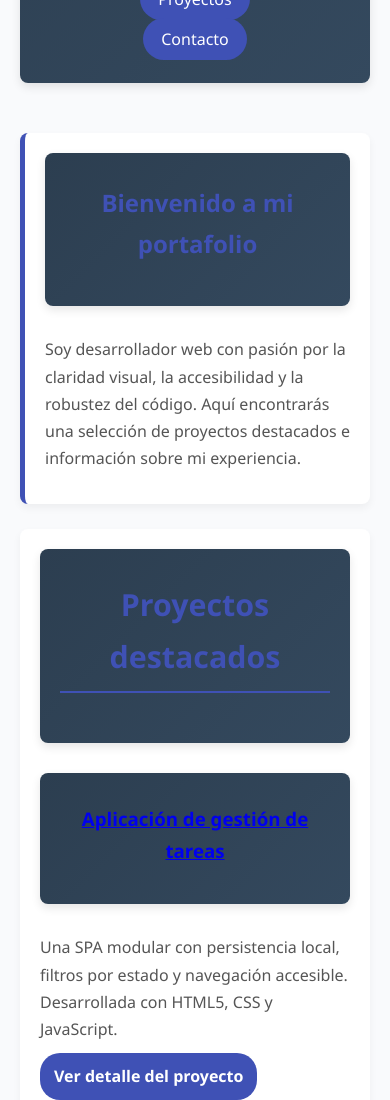
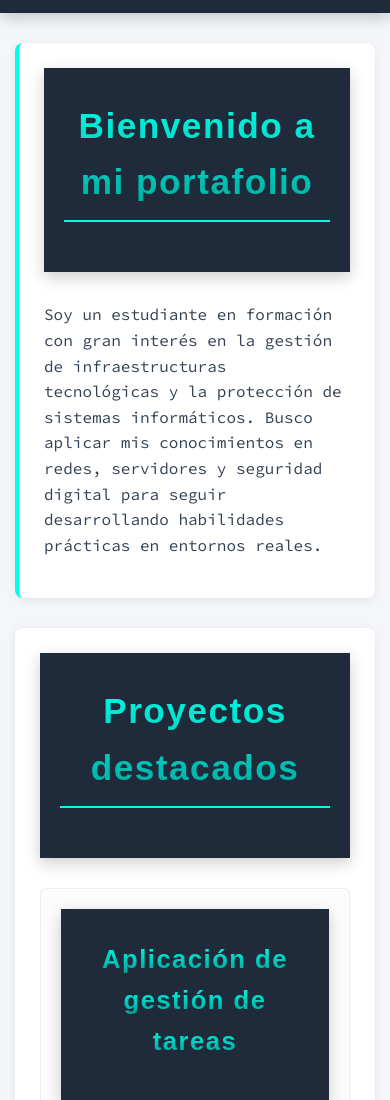
Before and after one commit to ITB2526-EduardoPerales/TA05-WEB, a plain HTML site: page index.html in a window 390 px wide. Shown: the part 320-1420 px from the top of the page. Drawn offline with Linux system fonts and the light colour scheme; a web font is replaced by a local one.

Commit message:
index 1.0

```diff
--- /dev/null
+++ b/css/style.css
@@ -0,0 +1,220 @@
+* {
+  margin: 0;
+  padding: 0;
+  box-sizing: border-box;
+}
+
+body {
+  font-family: 'Source Code Pro', monospace;
+  line-height: 1.6;
+  background-color: #f4f6f9;
+  color: #334054;
+  padding: 0;
+  min-height: 100vh;
+}
+
+header {
+  background: #1f2a3a;
+  color: #e0e6f0;
+  padding: 30px 20px;
+  margin-bottom: 30px;
+  text-align: center;
+  box-shadow: 0 5px 15px rgba(0, 0, 0, 0.2);
+}
+
+.logo-titulo {
+  display: flex;
+  flex-direction: column;
+  align-items: center;
+  gap: 12px;
+  margin-bottom: 20px;
+}
+
+.logo {
+  height: 100px;
+  width: auto;
+  border-radius: 50%;
+  box-shadow: 0 0 15px rgba(0, 255, 231, 0.7);
+}
+
+header h1, aside header h2, main section h2, article header h3 {
+  font-family: 'Jersey 15', sans-serif;
+  letter-spacing: 1.5px;
+}
+
+header h1 {
+  font-size: 3.5em;
+  text-transform: uppercase;
+}
+
+aside header h2,
+main section:last-of-type h2 {
+  font-size: 2.2em;
+  margin-bottom: 20px;
+  text-align: center;
+
+  background: linear-gradient(180deg, #00ffe7 0%, #00a299 100%);
+  -webkit-background-clip: text;
+  -webkit-text-fill-color: transparent;
+  background-clip: text;
+  color: #00a299;
+
+  border-bottom: 2px solid #00ffe7;
+  padding-bottom: 10px;
+}
+
+article header h3 {
+  font-size: 1.6em;
+  margin-bottom: 10px;
+}
+
+article header h3 a {
+  background: linear-gradient(180deg, #00ffe7 0%, #00a299 100%);
+  -webkit-background-clip: text;
+  -webkit-text-fill-color: transparent;
+  background-clip: text;
+  color: #00a299;
+
+  text-decoration: none;
+  transition: opacity 0.3s ease;
+}
+
+article header h3 a:hover {
+  opacity: 0.8;
+}
+
+header nav ul {
+  list-style: none;
+  display: flex;
+  justify-content: center;
+  gap: 20px;
+  margin-top: 20px;
+}
+
+header nav a {
+  background-image: linear-gradient(135deg, #00ffe7 0%, #00a299 100%);
+  color: #1f2a3a;
+  padding: 10px 18px;
+  border-radius: 4px;
+  text-decoration: none;
+  font-weight: 500;
+  transition: all 0.3s cubic-bezier(0.25, 0.8, 0.25, 1);
+  box-shadow: 0 4px 10px rgba(0, 255, 231, 0.4);
+}
+
+header nav a:hover {
+  filter: brightness(1.2);
+  transform: translateY(-2px);
+  box-shadow: 0 6px 14px rgba(0, 255, 231, 0.6);
+}
+
+main {
+  display: grid;
+  grid-template-columns: 1fr 3fr;
+  gap: 30px;
+  max-width: 1200px;
+  margin: 0 auto;
+  padding: 0 20px 30px;
+}
+
+aside {
+  background-color: #ffffff;
+  border-left: 4px solid #00ffe7;
+  padding: 25px;
+  border-radius: 8px;
+  box-shadow: 0 2px 10px rgba(0, 0, 0, 0.08);
+  align-self: start;
+}
+
+aside p {
+  margin-bottom: 15px;
+  color: #334054;
+}
+
+main section:last-of-type {
+  background-color: #ffffff;
+  padding: 25px;
+  border-radius: 8px;
+  box-shadow: 0 2px 10px rgba(0, 0, 0, 0.08);
+}
+
+.project-list {
+  display: block;
+}
+
+article {
+  width: 100%;
+  margin-bottom: 20px;
+  padding: 20px;
+  border: 1px solid #eee;
+  border-radius: 6px;
+  transition: transform 0.3s ease, box-shadow 0.3s ease;
+  background-color: #fcfcfc;
+}
+
+article:hover {
+  transform: translateY(-5px);
+  box-shadow: 0 10px 20px rgba(0, 255, 231, 0.15);
+}
+
+article p {
+  margin: 10px 0 15px;
+  color: #555;
+  font-size: 0.95em;
+}
+
+article footer a {
+  display: inline-block;
+  background-image: linear-gradient(135deg, #00ffe7 0%, #00a299 100%);
+  color: #1f2a3a;
+  padding: 8px 16px;
+  border-radius: 4px;
+  text-decoration: none;
+  font-weight: bold;
+  transition: all 0.3s ease;
+  font-size: 0.9em;
+  box-shadow: 0 2px 5px rgba(0, 255, 231, 0.3);
+}
+
+article footer a:hover {
+  filter: brightness(1.2);
+  transform: translateY(-2px);
+  box-shadow: 0 4px 10px rgba(0, 255, 231, 0.5);
+}
+
+body > footer {
+  margin-top: 40px;
+  padding: 20px;
+  background: #1f2a3a;
+  color: #e0e6f0;
+  text-align: center;
+}
+
+@media (max-width: 900px) {
+  main {
+    grid-template-columns: 1fr;
+  }
+}
+
+@media (max-width: 768px) {
+  main {
+    padding: 0 15px 30px;
+  }
+
+  header nav ul {
+    flex-direction: column;
+    gap: 10px;
+  }
+
+  .logo {
+    height: 80px;
+  }
+
+  header h1 {
+    font-size: 2.5em;
+  }
+
+  article {
+    width: 100%;
+  }
+}
--- a/index.html
+++ b/index.html
@@ -4,14 +4,13 @@
   <meta charset="UTF-8">
   <title>Portafolio de Eduardo</title>
   <meta name="viewport" content="width=device-width, initial-scale=1">
-  <link rel="stylesheet" href="style.css">
-  <link href="https://fonts.googleapis.com/css2?family=Montserrat:wght@400;700&family=Open+Sans:wght@400;600&display=swap" rel="stylesheet">
-
+  <link rel="stylesheet" href="css/style.css">
+  <link href="https://fonts.googleapis.com/css2?family=Jersey+15&family=Source+Code+Pro:wght@400;500;700&display=swap" rel="stylesheet">
 </head>
 <body>
 <header>
   <div class="logo-titulo">
-    <img src="logo.png" alt="Logo de Eduardo" class="logo">
+    <img src="img/logo1.png" alt="Logo de Eduardo" class="logo">
     <h1>Portafolio</h1>
   </div>
   <nav>
@@ -23,13 +22,13 @@
   </nav>
 </header>
 
-
   <main>
     <aside>
       <header>
         <h2>Bienvenido a mi portafolio</h2>
       </header>
-      <p>Soy desarrollador web con pasión por la claridad visual, la accesibilidad y la robustez del código. Aquí encontrarás una selección de proyectos destacados e información sobre mi experiencia.</p>
+      <p> Soy un estudiante en formación con gran interés en la gestión de infraestructuras tecnológicas y la protección de sistemas informáticos.
+          Busco aplicar mis conocimientos en redes, servidores y seguridad digital para seguir desarrollando habilidades prácticas en entornos reales.</p>
     </aside>
 
     <section>
@@ -37,6 +36,7 @@
         <h2>Proyectos destacados</h2>
       </header>
 
+      <div class="project-list">
         <article>
           <header>
             <h3><a href="proyecto1.html">Aplicación de gestión de tareas</a></h3>
@@ -51,11 +51,12 @@
           <header>
             <h3><a href="proyecto2.html">Sistema de reporte de incidencias</a></h3>
           </header>
-        <p>Herramienta robusta para registrar, exportar y visualizar incidencias con interfaz de terminal interactiva y exportación JSON/XML.</p>
+          <p>Herramienta para registrar, exportar y visualizar incidencias con interfaz de terminal interactiva y exportación JSON/XML.</p>
           <footer>
             <a href="proyecto2.html">Ver detalle del proyecto</a>
           </footer>
         </article>
+      </div>
     </section>
   </main>
 
--- a/style.css
+++ /dev/null
@@ -1,218 +0,0 @@
-* {
-  margin: 0;
-  padding: 0;
-  box-sizing: border-box;
-}
-
-body {
-  font-family: 'Segoe UI', sans-serif;
-  line-height: 1.7;
-  background-color: #f9fafc;
-  color: #2c3e50;
-  padding: 20px;
-}
-
-/* Encabezado */
-header {
-  background: linear-gradient(135deg, #2c3e50, #34495e);
-  color: #fff;
-  padding: 30px 20px;
-  margin-bottom: 30px;
-  text-align: center;
-  border-radius: 8px;
-  box-shadow: 0 4px 10px rgba(0,0,0,0.1);
-}
-
-.logo-titulo {
-  display: flex;
-  flex-direction: column;
-  align-items: center;
-  gap: 12px;
-  margin-bottom: 20px;
-}
-
-.logo {
-  height: 120px;
-  width: auto;
-}
-
-header h1 {
-  font-size: 2.4em;
-  letter-spacing: 1px;
-}
-
-/* Navegación */
-header nav ul {
-  list-style: none;
-  display: flex;
-  justify-content: center;
-  gap: 25px;
-  margin-top: 15px;
-}
-
-header nav a {
-  background-color: #3f51b5;
-  color: #fff;
-  padding: 10px 18px;
-  border-radius: 25px;
-  text-decoration: none;
-  font-weight: 500;
-  transition: all 0.3s ease;
-}
-
-header nav a:hover {
-  background-color: #1abc9c;
-  transform: translateY(-2px);
-}
-
-/* Layout principal */
-main {
-  display: flex;
-  gap: 25px;
-  flex-wrap: wrap;
-}
-
-/* Aside */
-aside {
-  flex: 1;
-  background-color: #ffffff;
-  border-left: 5px solid #3f51b5;
-  padding: 20px;
-  border-radius: 8px;
-  box-shadow: 0 4px 8px rgba(0,0,0,0.05);
-}
-
-aside header h2 {
-  color: #3f51b5;
-  margin-bottom: 12px;
-}
-
-aside p {
-  margin-bottom: 12px;
-  color: #555;
-}
-
-/* Sección proyectos */
-main section:last-of-type {
-  flex: 3;
-  background-color: #ffffff;
-  padding: 20px;
-  border-radius: 8px;
-  box-shadow: 0 4px 8px rgba(0,0,0,0.05);
-}
-
-main section:last-of-type h2 {
-  color: #3f51b5;
-  font-size: 1.9em;
-  font-weight: bold;
-  text-align: center;
-  margin-bottom: 20px;
-  border-bottom: 2px solid #3f51b5;
-  padding-bottom: 8px;
-}
-
-/* Artículos */
-article {
-  margin-bottom: 25px;
-  padding-bottom: 15px;
-  border-bottom: 1px solid #eee;
-}
-
-article header h3 {
-  color: #2c3e50;
-  margin-bottom: 8px;
-}
-
-article p {
-  margin: 10px 0;
-  color: #555;
-}
-
-article footer a {
-  display: inline-block;
-  background-color: #3f51b5;
-  color: #fff;
-  padding: 10px 14px;
-  border-radius: 20px;
-  text-decoration: none;
-  font-weight: bold;
-  transition: all 0.3s ease;
-}
-
-article footer a:hover {
-  background-color: #1abc9c;
-  transform: translateY(-2px);
-}
-
-/* Botones */
-button {
-  background-color: #3f51b5;
-  color: #fff;
-  border: none;
-  padding: 12px 18px;
-  border-radius: 25px;
-  cursor: pointer;
-  font-weight: bold;
-  transition: all 0.3s ease;
-}
-
-button:hover {
-  background-color: #1abc9c;
-  transform: translateY(-2px);
-}
-
-/* Formularios */
-form {
-  background-color: #ffffff;
-  padding: 20px;
-  border-radius: 8px;
-  box-shadow: 0 4px 8px rgba(0,0,0,0.05);
-  margin-top: 25px;
-}
-
-form label {
-  display: block;
-  margin-bottom: 6px;
-  font-weight: bold;
-  color: #2c3e50;
-}
-
-form input, form textarea {
-  width: 100%;
-  padding: 10px;
-  margin-bottom: 12px;
-  border: 1px solid #ccc;
-  border-radius: 6px;
-  transition: border-color 0.3s ease;
-}
-
-form input:focus, form textarea:focus {
-  border-color: #3f51b5;
-  outline: none;
-}
-
-/* Footer */
-body > footer {
-  margin-top: 40px;
-  padding: 20px;
-  background: linear-gradient(135deg, #2c3e50, #34495e);
-  color: #fff;
-  text-align: center;
-  border-radius: 8px;
-}
-
-/* Responsive */
-@media (max-width: 768px) {
-  main {
-    flex-direction: column;
-  }
-
-  aside {
-    margin-top: 20px;
-  }
-
-  header nav ul {
-    flex-direction: column;
-    gap: 12px;
-  }
-}
```
Lines whose indentation alone changed are shown as unchanged.
